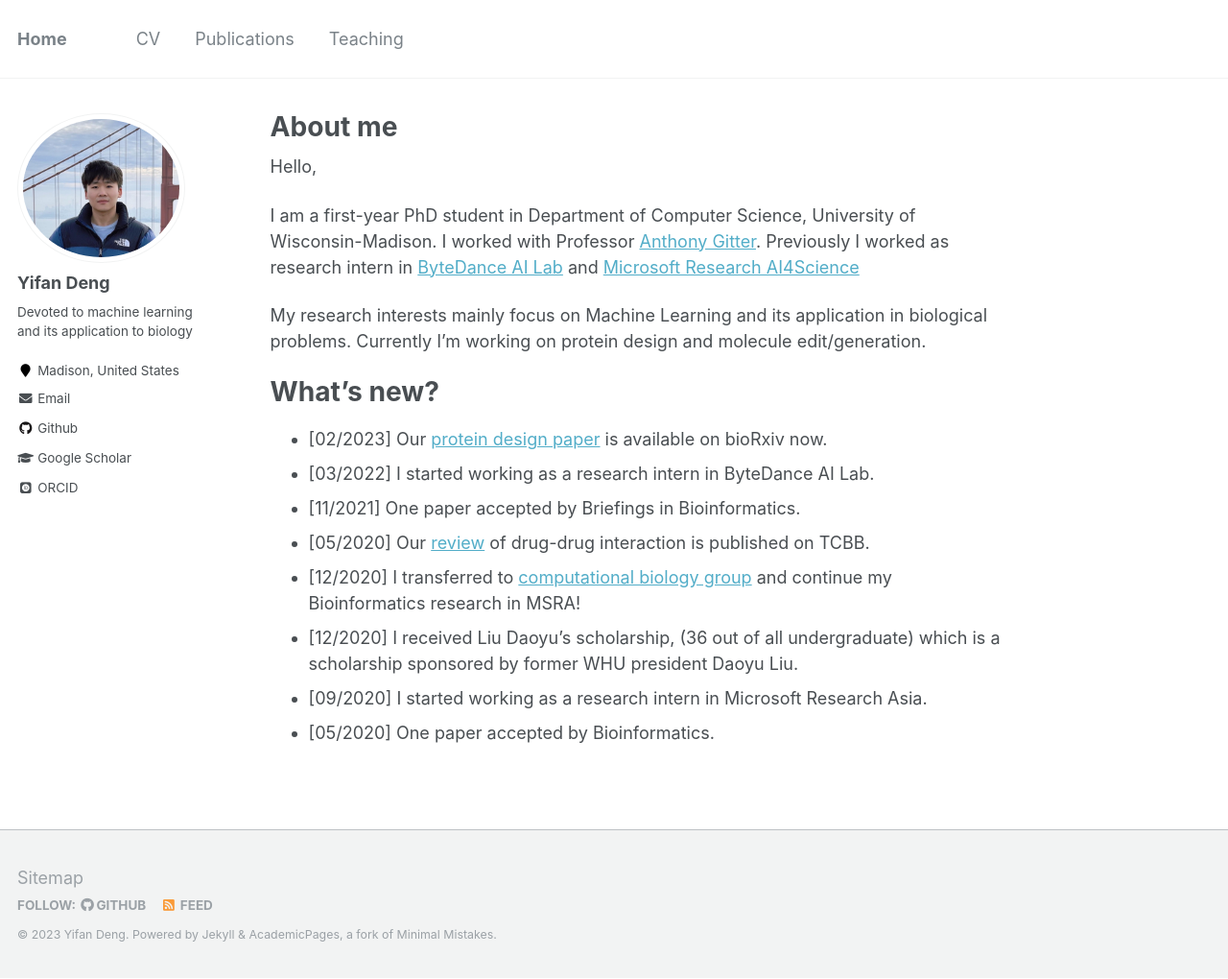
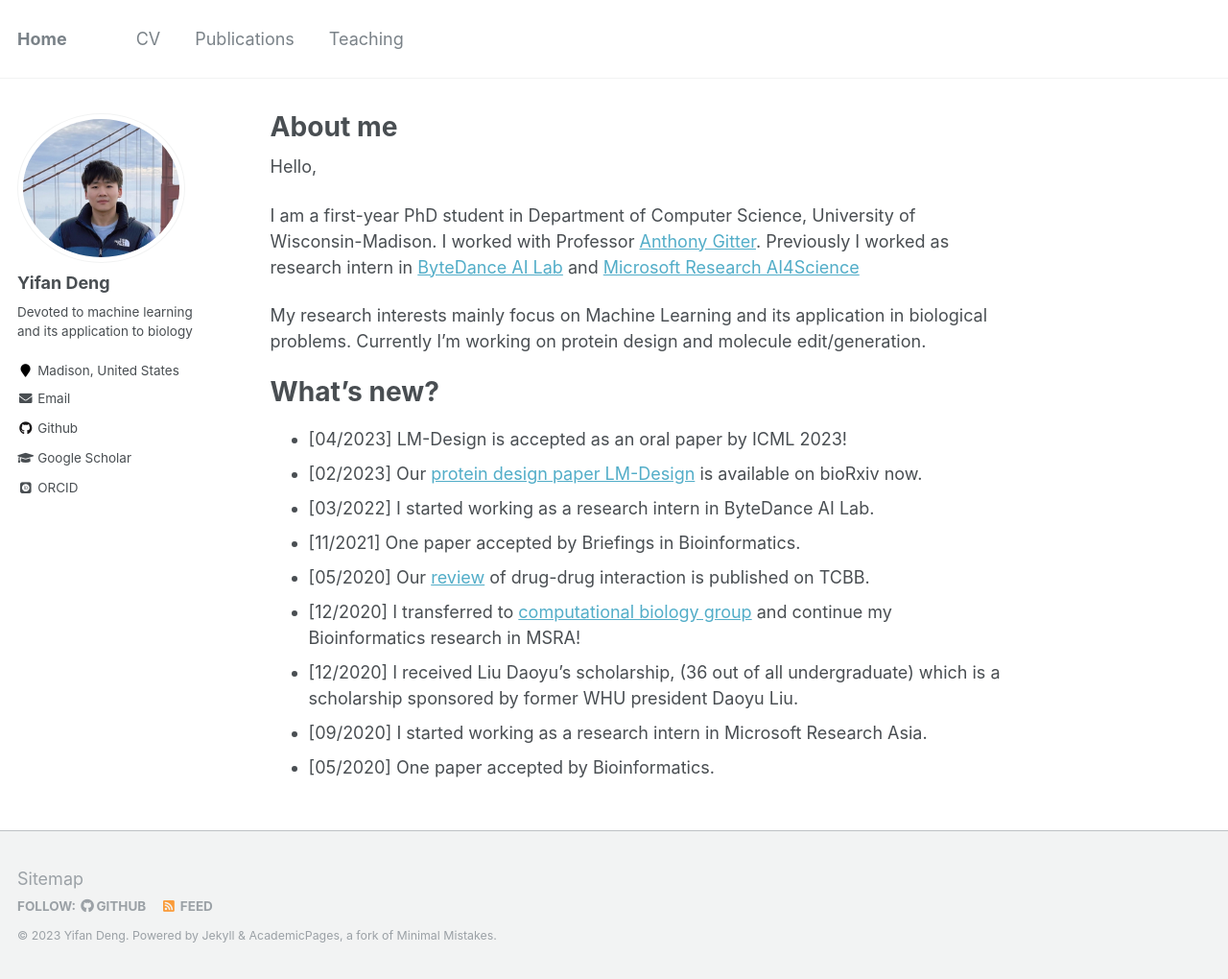
Before and after one commit to YifanDengWHU/YifanDengWHU.github.io, a Jekyll site: the page built from _pages/about.md, in a window 1280 px wide and 1020 px high. Shown: the whole window at 96% size. Built offline with Jekyll 4.4.1, drawn with Linux system fonts in a browser that asks for light colours; some web fonts are replaced.

Commit message:
Update pub

```diff
--- a/_pages/about.md
+++ b/_pages/about.md
@@ -17,7 +17,8 @@ My research interests mainly focus on Machine Learning and its application in bi
 
 
 # What's new?
-- [02/2023] Our [protein design paper](https://www.biorxiv.org/content/10.1101/2023.02.03.526917v2.abstract) is available on bioRxiv now.
+- [04/2023] LM-Design is accepted as an oral paper by ICML 2023!
+- [02/2023] Our [protein design paper LM-Design](https://www.biorxiv.org/content/10.1101/2023.02.03.526917v2.abstract) is available on bioRxiv now.
 - [03/2022] I started working as a research intern in ByteDance AI Lab.
 - [11/2021] One paper accepted by Briefings in Bioinformatics.
 - [05/2020] Our [review](https://doi.org/10.1109/TCBB.2021.3081268) of drug-drug interaction is published on TCBB.
```
Also changed, not shown: _pages/publications.md (+1 -1 lines).
